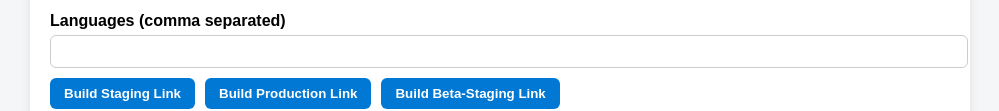
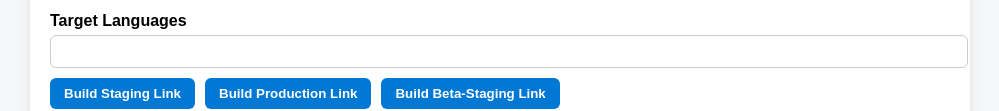
Before and after one commit to Mauryaa1/ADSK_Testing_Assistant, a plain HTML site: page index.html in a window 1280 px wide. Shown: the part 240-351 px from the top of the page, without its empty margins (140-1139 px from the left). Drawn offline with Linux system fonts and the light colour scheme.

Commit message:
Update index.html

```diff
--- a/index.html
+++ b/index.html
@@ -42,7 +42,7 @@ a { display: block; margin: 5px 0; color: #0b5394; text-decoration: none; word-b
 <label>GUID (optional for homepage)</label>
 <input id="guidInput">
 
-<label>Languages (comma separated)</label>
+<label>Target Languages</label>
 <input id="langsInput">
 
 <div class="button-row">
```
